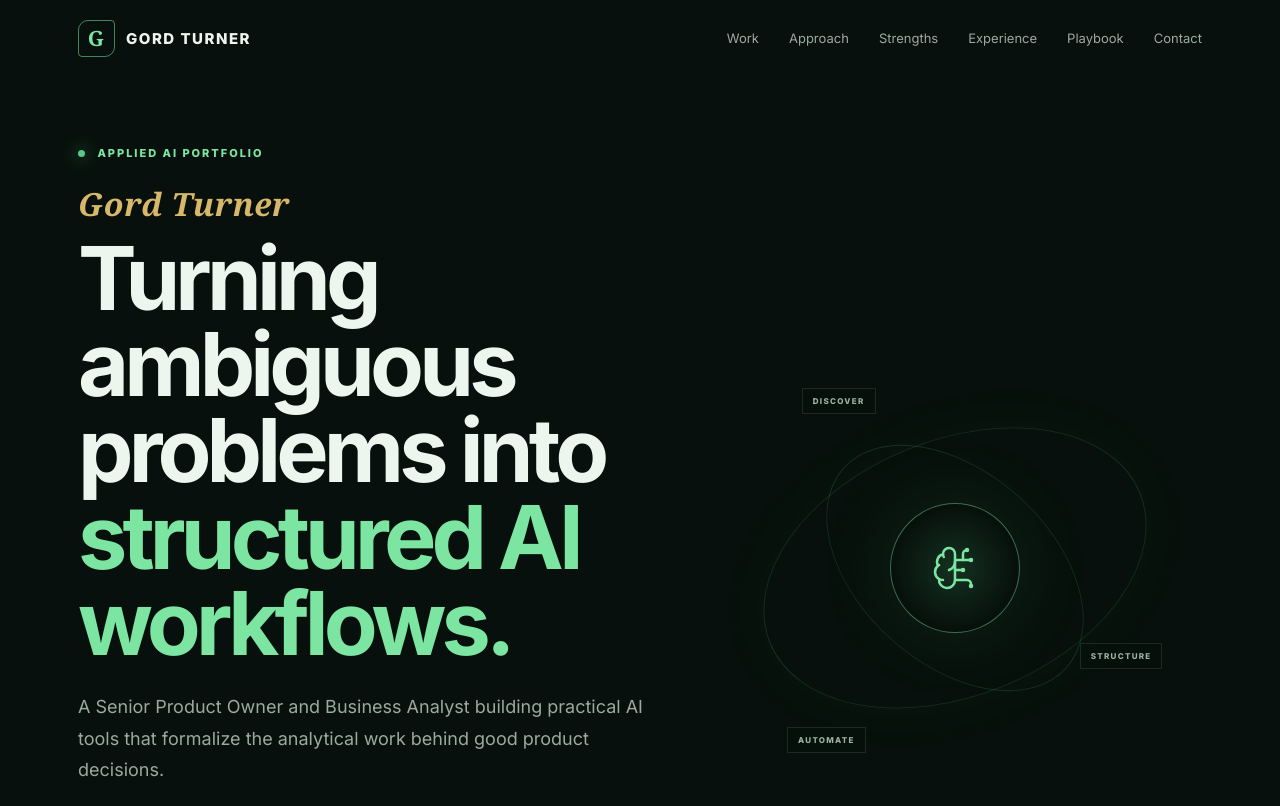
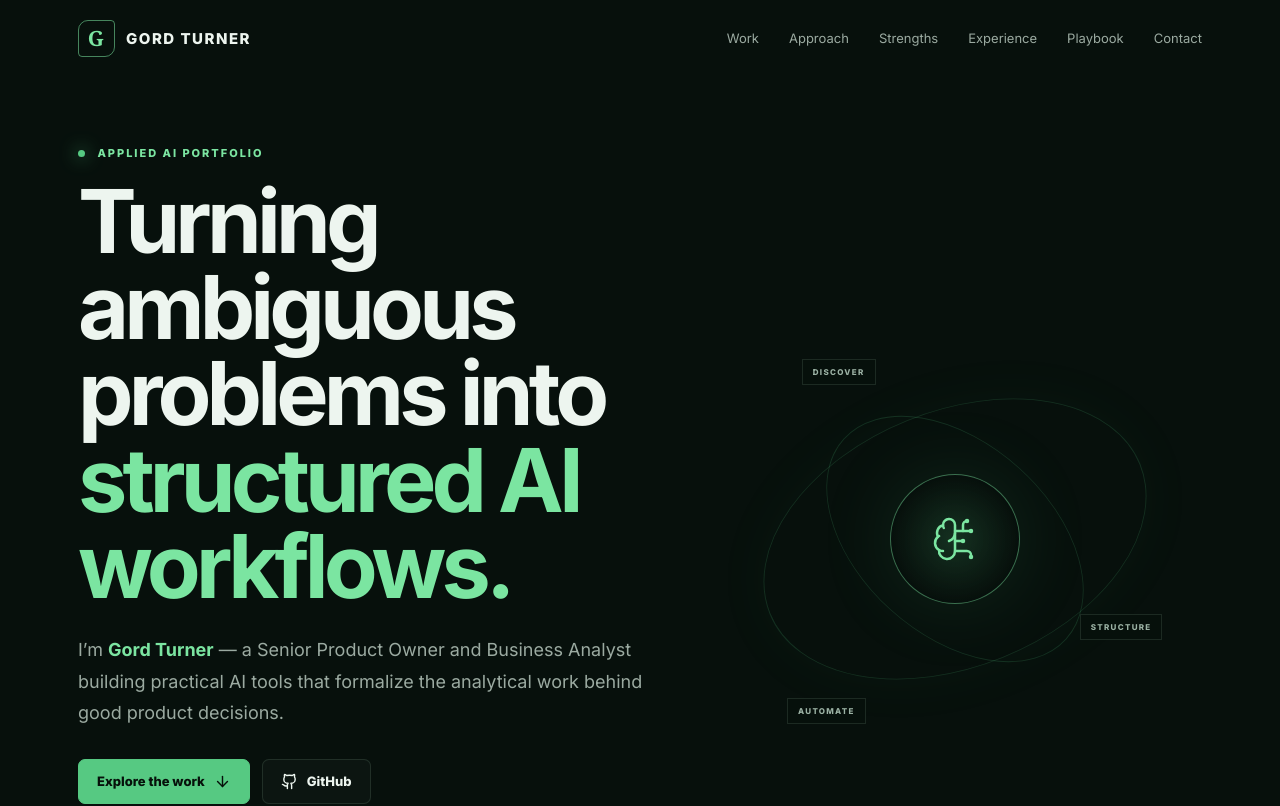
Before and after one commit to GordosGit/Portfolio.GT, a React (Vite) app in the folder site/: page / in a window 1280 px wide. Shown: the top 806 px of the page. Built offline with nearby package versions, Linux system fonts and the light colour scheme.

Commit message:
Revert signature-line hero name treatment

```diff
--- a/site/src/App.tsx
+++ b/site/src/App.tsx
@@ -39,14 +39,11 @@ function App() {
             <motion.div initial="hidden" animate="visible" variants={fadeUp} className="eyebrow">
               <span className="pulse-dot" /> APPLIED AI PORTFOLIO
             </motion.div>
-            <motion.div initial="hidden" animate="visible" variants={fadeUp} className="hero-name">
-              Gord Turner
-            </motion.div>
             <motion.h1 initial="hidden" animate="visible" variants={fadeUp}>
               Turning ambiguous problems into <span>structured AI workflows.</span>
             </motion.h1>
             <motion.p initial="hidden" animate="visible" variants={fadeUp} className="hero-text">
-              A Senior Product Owner and Business Analyst building practical AI tools that formalize the analytical work behind good product decisions.
+              I’m <span className="name-accent">Gord Turner</span> — a Senior Product Owner and Business Analyst building practical AI tools that formalize the analytical work behind good product decisions.
             </motion.p>
             <motion.div initial="hidden" animate="visible" variants={fadeUp} className="hero-actions">
               <a className="button primary" href="#work">Explore the work <ArrowDown size={17} /></a>
--- a/site/src/styles.css
+++ b/site/src/styles.css
@@ -40,10 +40,10 @@ a { color: inherit; text-decoration: none; }
 .hero { min-height: calc(100vh - 76px); display: grid; grid-template-columns: 1.08fr .92fr; align-items: center; gap: 50px; padding-top: 70px; }
 .eyebrow { color: var(--green-bright); font-size: 11px; font-weight: 800; letter-spacing: .18em; }
 .pulse-dot { display: inline-block; width: 7px; height: 7px; margin-right: 8px; border-radius: 50%; background: var(--green); box-shadow: 0 0 18px var(--green); }
-.hero-name { margin: 22px 0 0; font-family: Georgia, serif; font-style: italic; font-weight: 700; font-size: clamp(22px, 2.6vw, 32px); letter-spacing: .01em; color: var(--gold); }
-h1 { margin: 10px 0 25px; max-width: 850px; font-size: clamp(48px, 7vw, 88px); line-height: .98; letter-spacing: -.055em; }
+h1 { margin: 18px 0 25px; max-width: 850px; font-size: clamp(48px, 7vw, 88px); line-height: .98; letter-spacing: -.055em; }
 h1 span { color: var(--green-bright); }
 .hero-text { max-width: 650px; color: var(--muted); font-size: 18px; line-height: 1.75; }
+.name-accent { color: var(--green-bright); font-weight: 700; }
 .hero-actions { display: flex; gap: 12px; margin-top: 30px; }
 .button { display: inline-flex; align-items: center; justify-content: center; gap: 9px; padding: 13px 18px; border-radius: 7px; font-size: 13px; font-weight: 800; border: 1px solid var(--line); transition: .2s ease; }
 .button:hover { transform: translateY(-2px); border-color: rgba(123,229,161,.45); }
```
